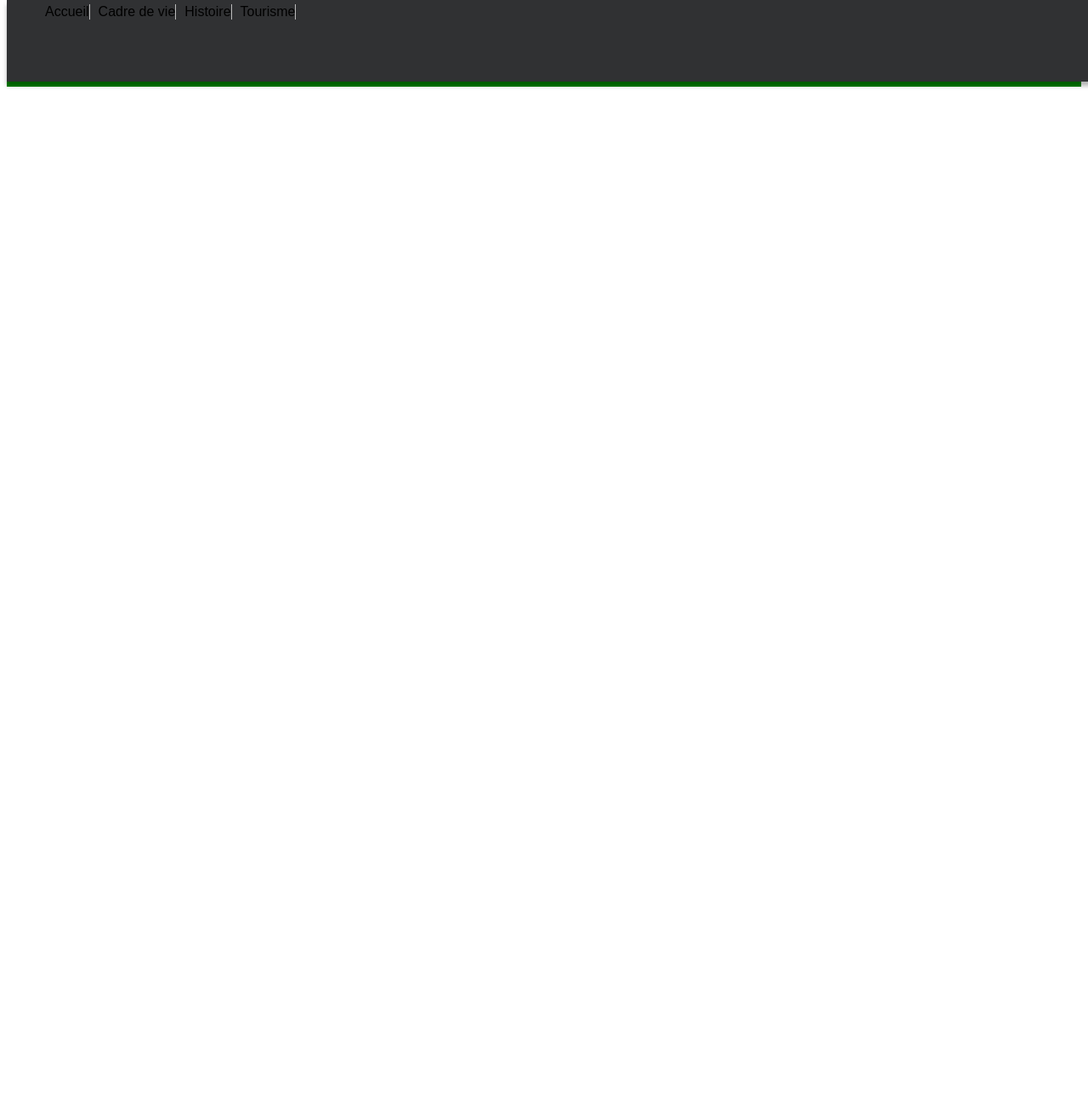
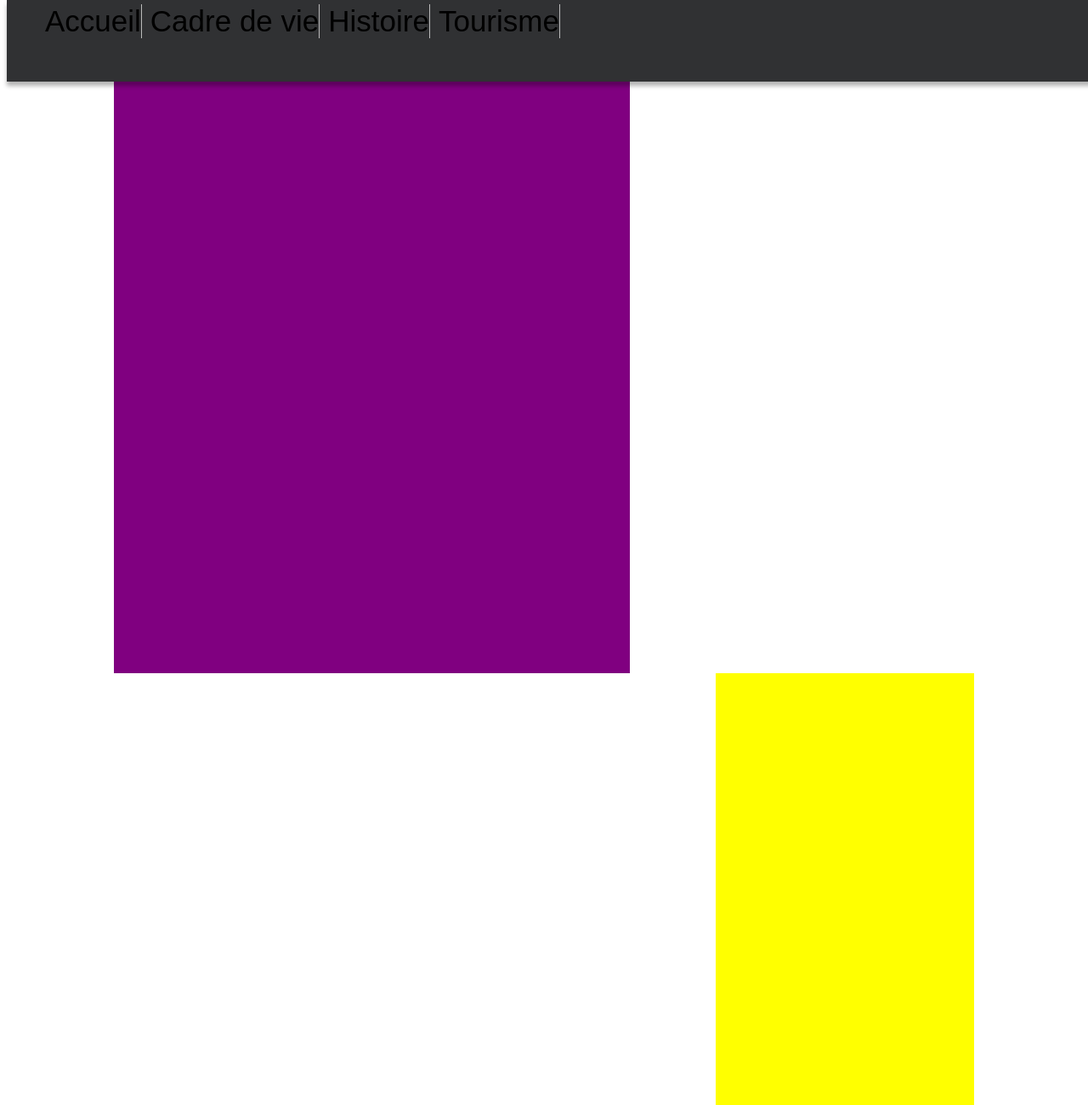
Before and after one commit to techiesabina/nicefrance, a plain HTML site: page index.html in a window 1280 px wide. Shown: the top 1300 px of the page at 85% size. Before the commit the page ends 800 px from the top, so only its background shows below. Drawn offline with Linux system fonts and the light colour scheme; a web font is replaced by a local one.

Commit message:
Update main.css

```diff
--- a/stylesheets/main.css
+++ b/stylesheets/main.css
@@ -16,6 +16,7 @@ font-family: 'News Cycle', sans-serif;
   box-shadow: 0 5px 5px rgba(0,0,0,0.3);
   z-index: 99999;
   margin: 0;
+  font-size: 35px;
 }
 
 #nav li {
@@ -23,7 +24,6 @@ font-family: 'News Cycle', sans-serif;
   float: left;
   border-right: 1px solid #bbb;
   margin: 5px;
-  max-height: 100%;
 }
 
 #nav li a {
@@ -48,8 +48,8 @@ font-family: 'News Cycle', sans-serif;
 #content {
   background:purple;
   overflow: auto;
-  max-width: 60%;
-  max-height: 100%;
+  width: 60%;
+  height: 100%;
   margin: 0;
 }
 
@@ -57,8 +57,8 @@ font-family: 'News Cycle', sans-serif;
   float: right;
   background: yellow;
   overflow: auto;
-  max-width: 30%;
-  max-height: 100%;
+  width: 30%;
+  height: 100%;
   margin: 0;
 }
 
```
